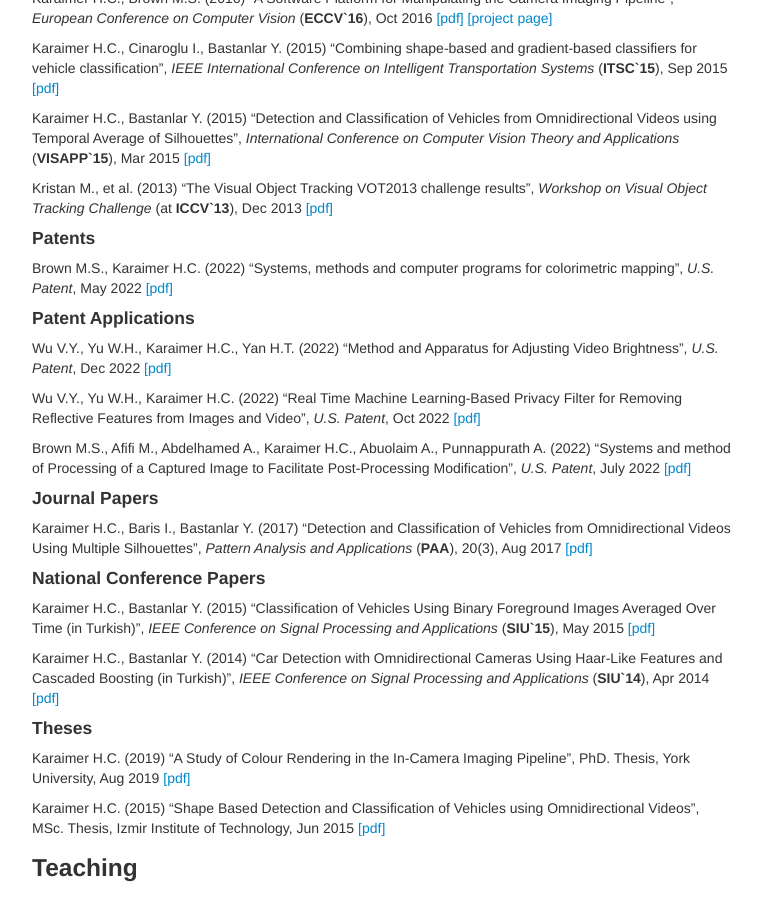
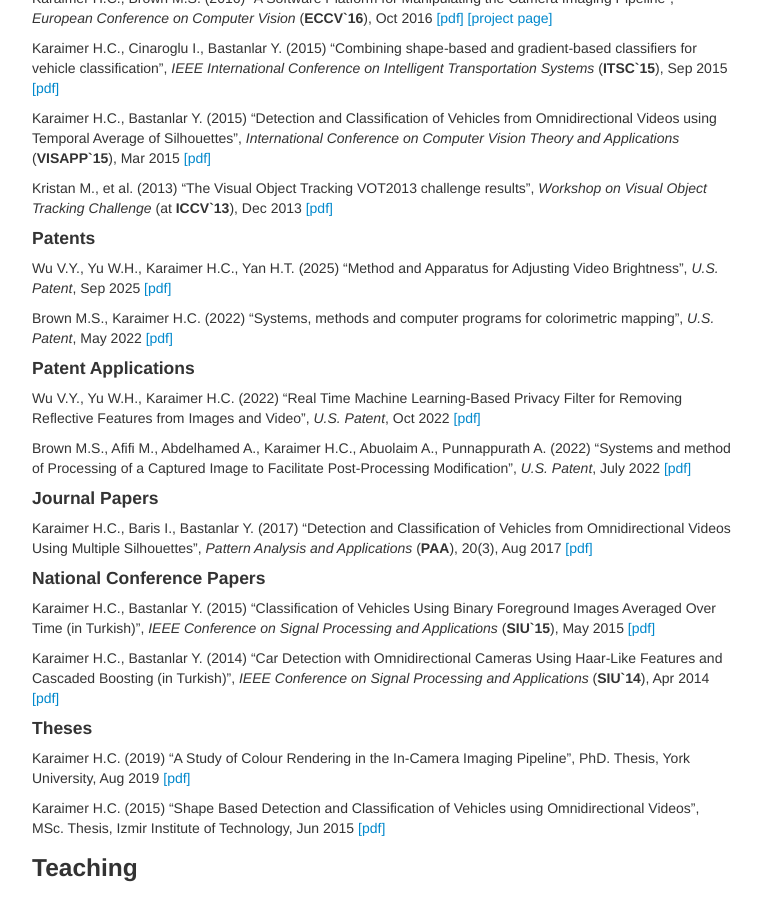
Before and after one commit to karaimer/karaimer.github.io, a Jekyll site: the page built from index.md, in a window 1280 px wide and 900 px high, scrolled down 960 px. Shown: the whole window, without its empty margins (258-1020 px from the left). Built offline with Jekyll 4.4.1, drawn with Linux system fonts in a browser that asks for light colours.

Commit message:
Update index.md

```diff
--- a/index.md
+++ b/index.md
@@ -46,11 +46,11 @@ Kristan M., et al.  (2013) "The Visual Object Tracking VOT2013 challenge results
 
 #### Patents
 
+Wu V.Y., Yu W.H., Karaimer H.C., Yan H.T.  (2025) "Method and Apparatus for Adjusting Video Brightness", *U.S. Patent*, Sep 2025 [[pdf]](https://patents.google.com/patent/US12432313B2/en)
+
 Brown M.S., Karaimer H.C.  (2022) "Systems, methods and computer programs for colorimetric mapping", *U.S. Patent*, May 2022 [[pdf]](https://patentimages.storage.googleapis.com/0f/37/f3/8d153bd6eac33c/US11350070.pdf)
 
 #### Patent Applications
-
-Wu V.Y., Yu W.H., Karaimer H.C., Yan H.T.  (2022) "Method and Apparatus for Adjusting Video Brightness", *U.S. Patent*, Dec 2022 [[pdf]](https://patentimages.storage.googleapis.com/a6/e5/fa/68cb000f64f1d9/US20220417466A1.pdf)
 
 Wu V.Y., Yu W.H., Karaimer H.C. (2022) "Real Time Machine Learning-Based Privacy Filter for Removing Reflective Features from Images and Video", *U.S. Patent*, Oct 2022 [[pdf]](https://patentimages.storage.googleapis.com/90/e8/d1/1b612127897f77/US20220318954A1.pdf)
 
```
